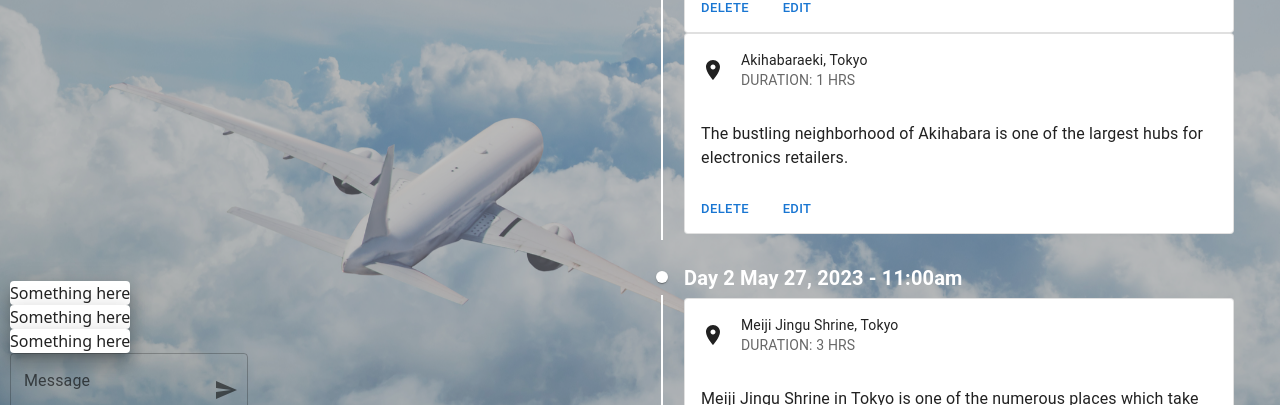
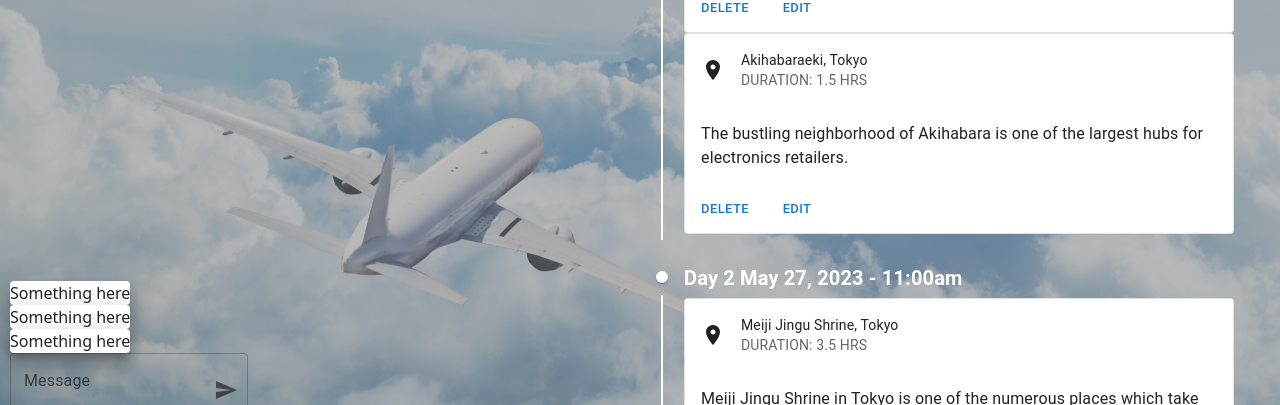
Before and after one commit to Monash-FIT3170/AI_Travel_Plan, a React (Create React App) app in the folder client/: page /chat in a window 1280 px wide. Shown: the part 324-729 px from the top of the page. Built offline with nearby package versions, Linux system fonts and the light colour scheme.

Commit message:
fix: minor fix on duration time calculation

```diff
--- a/client/src/components/EventCardView.jsx
+++ b/client/src/components/EventCardView.jsx
@@ -9,7 +9,6 @@ import PlaceIcon from '@mui/icons-material/Place';
 import CardMedia from '@mui/material/CardMedia';
 
 export  function EventCardView({event}) {
-    console.log(event.event)
   return (
     <Card variant="outlined" sx={{ maxWidth: 550 }}>
        <CardHeader
@@ -17,7 +16,7 @@ export  function EventCardView({event}) {
      <PlaceIcon />
               }
         title={event.name}
-        subheader={"DURATION: " + Math.floor(((event.endTime-event.startTime) / (1000 * 60 * 60))) + " HRS"}
+        subheader={"DURATION: " + ((new Date(event.endTime) - new Date(event.startTime)) / (1000 * 60 * 60)) + " HRS"}
       />
         {/* <CardMedia
         component="img"
```
